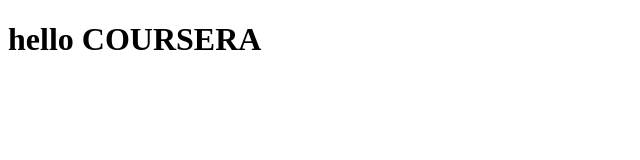
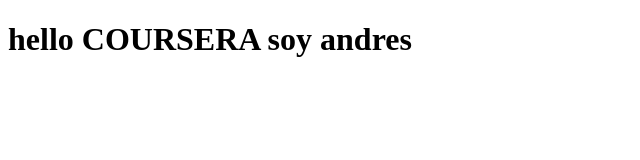
Before and after one commit to AndresCB20/courseraTest, a plain HTML site: page site/index.html in a window 1280 px wide. Shown: the whole page, without its empty margins (0-640 px from the left). Drawn offline with Linux system fonts and the light colour scheme.

Commit message:
addition.

```diff
--- a/site/index.html
+++ b/site/index.html
@@ -4,6 +4,6 @@
     <title>HELLO COURSERA!</title>
 </head>
 <body>
-    <h1>hello COURSERA</h1>
+    <h1>hello COURSERA soy andres </h1>
 </body>
 </html>
```
